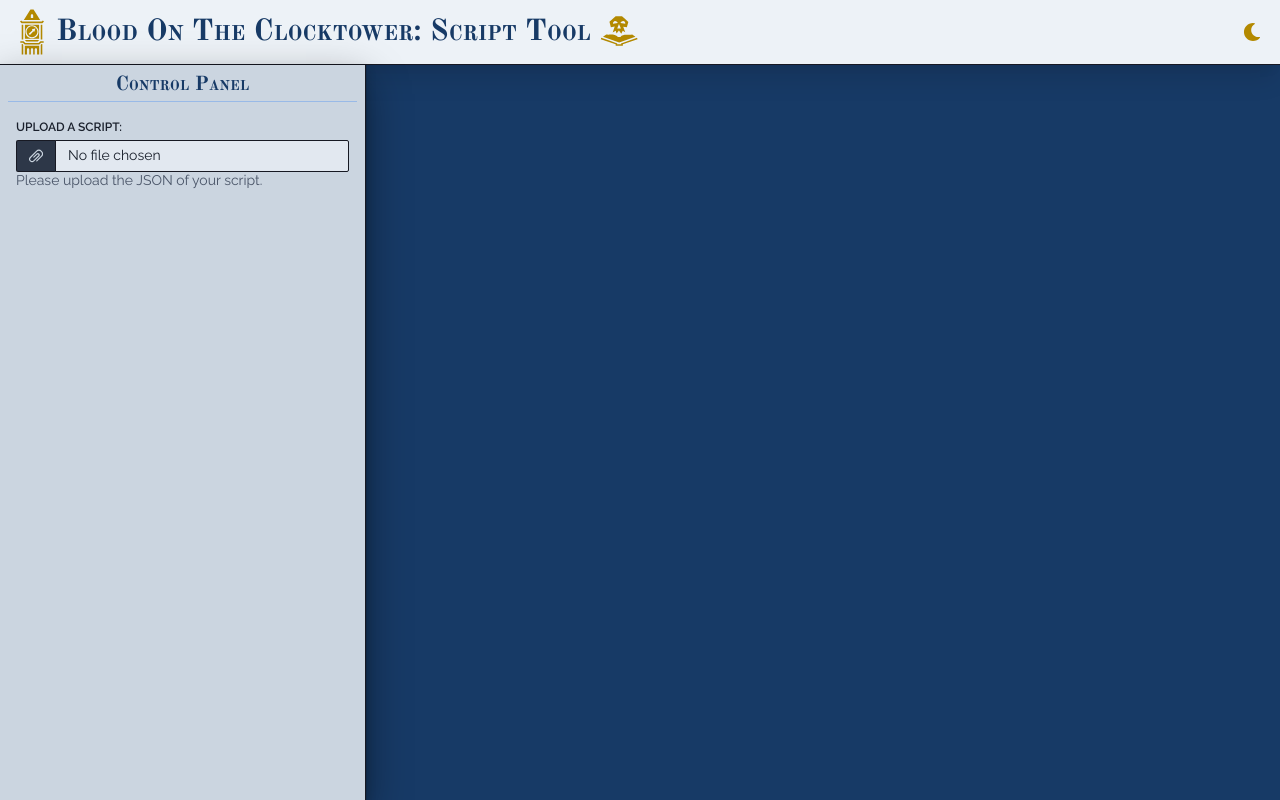
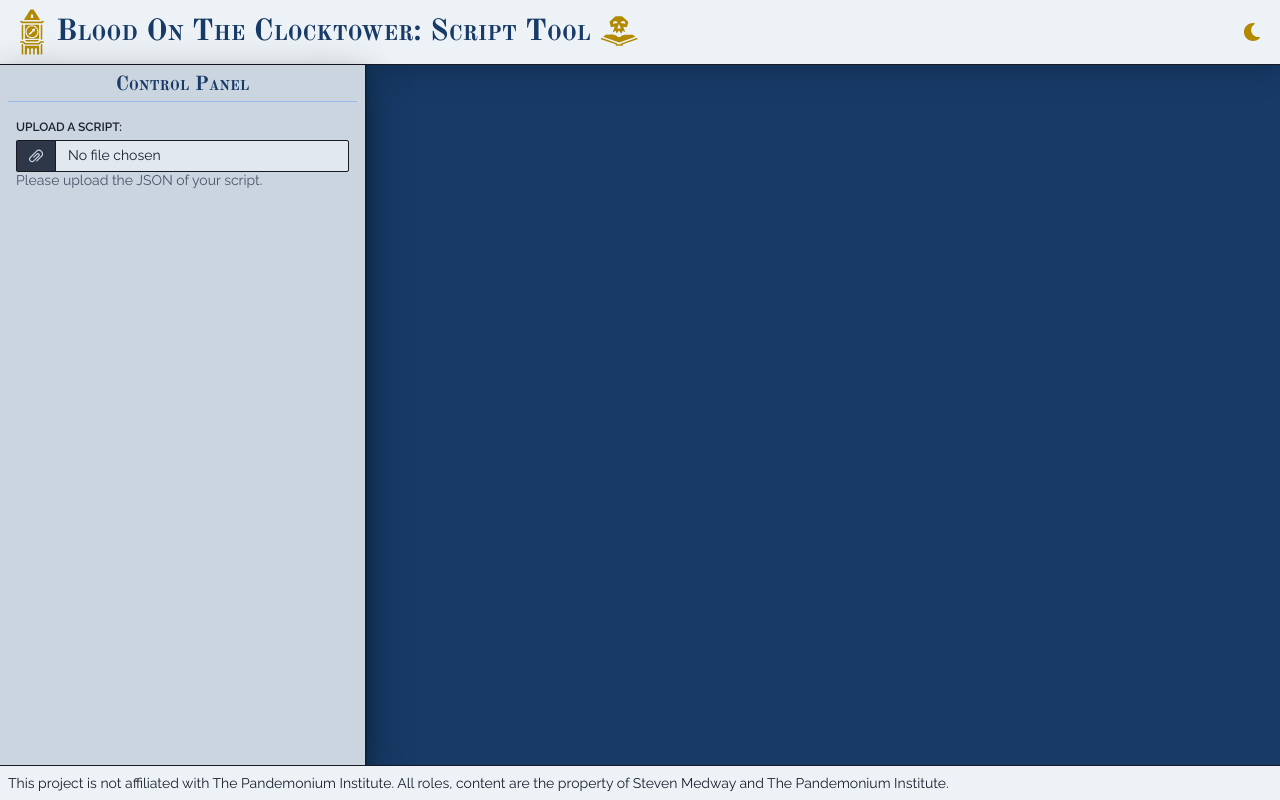
Before and after one commit to davotronic5000/ScriptTool-FrontEnd, a React (Create React App) app: page / in a window 1280 px wide. Built offline with nearby package versions, Linux system fonts and the light colour scheme.

Commit message:
Added footer

```diff
--- a/src/layout/Content.tsx
+++ b/src/layout/Content.tsx
@@ -1,6 +1,7 @@
 import { ComponentType } from "react";
 import { GridItem, Flex } from "@chakra-ui/react";
 import { Worker, Viewer, PageLayout } from "@react-pdf-viewer/core";
+import { headerSize, footerSize } from "./constants";
 
 const pageLayout: PageLayout = {
     buildPageStyles: () => ({
@@ -21,7 +22,12 @@ interface ContentProps {
 
 const Content: ComponentType<ContentProps> = ({ pdf }) => {
     return (
-        <GridItem colSpan={1} maxH="calc(100vh - 65px)" overflow="scroll" p={4}>
+        <GridItem
+            colSpan={1}
+            maxH={`calc(100vh - ${headerSize + footerSize}px)`}
+            overflow="scroll"
+            p={4}
+        >
             <Flex justifyContent="center">
                 {pdf && (
                     <Worker workerUrl="https://unpkg.com/pdfjs-dist@3.4.120/build/pdf.worker.min.js">
--- /dev/null
+++ b/src/layout/Footer.tsx
@@ -0,0 +1,28 @@
+import { useColorModeValue } from "@chakra-ui/color-mode";
+import { GridItem } from "@chakra-ui/layout";
+import { ComponentType } from "react";
+
+const Footer: ComponentType = () => {
+    const bg = useColorModeValue("gray.100", "gray.900");
+    const borderColor = useColorModeValue("gray.900", "gray.600");
+    return (
+        <GridItem
+            colSpan={2}
+            bg={bg}
+            display="flex"
+            justifyContent="space-between"
+            alignItems="center"
+            boxShadow="xl"
+            borderTop="1px solid"
+            borderTopColor={borderColor}
+            p={2}
+            fontSize="sm"
+        >
+            This project is not affiliated with The Pandemonium Institute. All
+            roles, content are the property of Steven Medway and The Pandemonium
+            Institute.
+        </GridItem>
+    );
+};
+
+export default Footer;
--- a/src/layout/Layout.tsx
+++ b/src/layout/Layout.tsx
@@ -3,6 +3,8 @@ import { Box, Grid, useColorModeValue } from "@chakra-ui/react";
 import Header from "./Header";
 import SideBar from "./SideBar";
 import Content from "./Content";
+import { headerSize, footerSize } from "./constants";
+import Footer from "./Footer";
 
 const Layout: ComponentType = () => {
     const [pdf, updatePdf] = useState<Uint8Array | null>(null);
@@ -12,12 +14,13 @@ const Layout: ComponentType = () => {
             <Grid
                 minH="100vh"
                 templateColumns={"2fr 5fr"}
-                templateRows={"65px auto"}
+                templateRows={`${headerSize}px auto ${footerSize}px`}
                 bg={bg}
             >
                 <Header />
                 <SideBar updatePdf={updatePdf} />
                 <Content pdf={pdf} />
+                <Footer />
             </Grid>
         </Box>
     );
--- /dev/null
+++ b/src/layout/constants.ts
@@ -0,0 +1,2 @@
+export const headerSize = 65;
+export const footerSize = 35;
```
